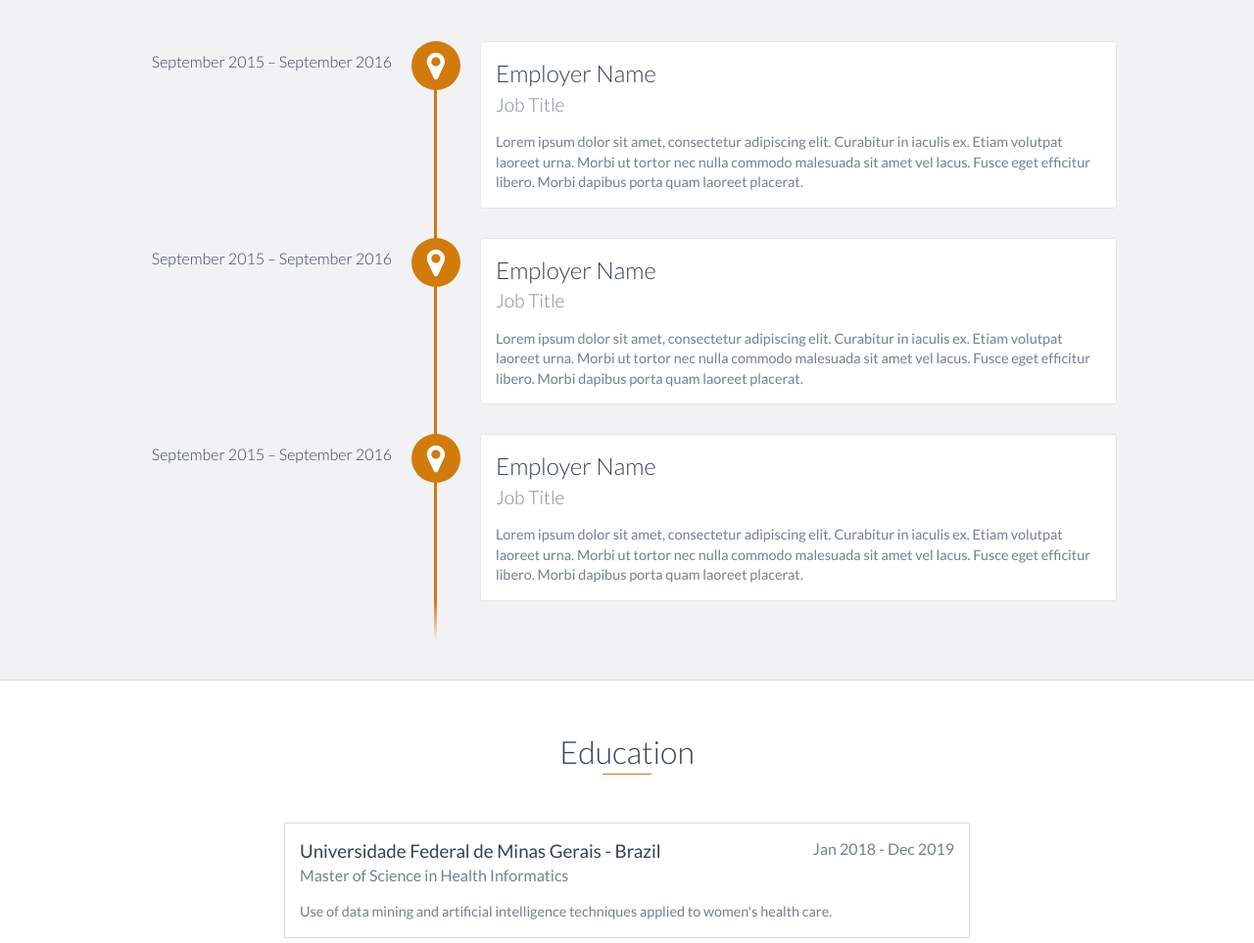
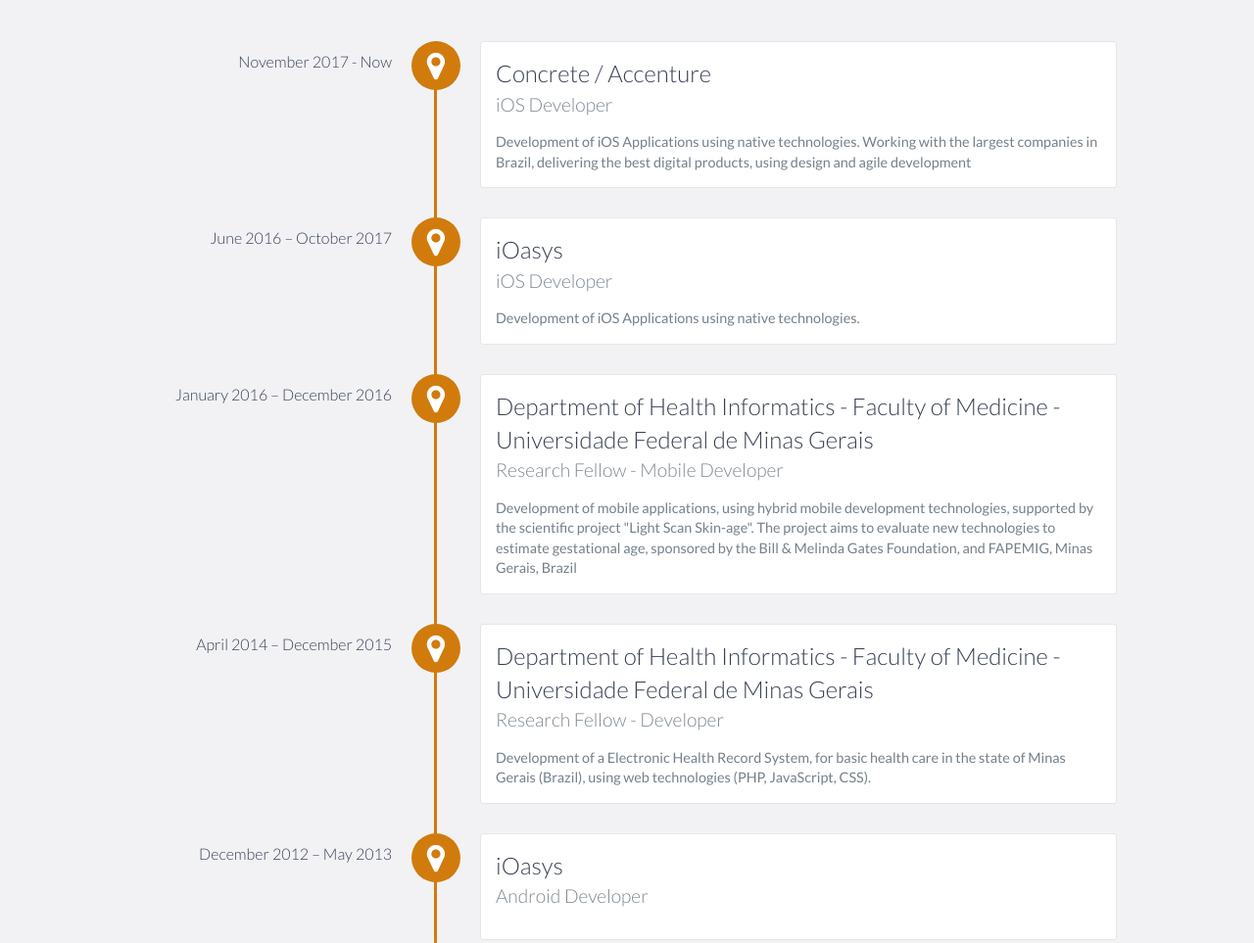
Before and after one commit to marcelorsjr/marcelorsjr.github.io, a website: page index.html in a window 1280 px wide. Shown: the part 1140-2103 px from the top of the page at 98% size. Drawn offline with nearby package versions, Linux system fonts and the light colour scheme.

Commit message:
Add experience

```diff
--- a/index.html
+++ b/index.html
@@ -86,28 +86,41 @@
     <div id="experience" class="background-alt">
         <h2 class="heading">Experience</h2>
         <div id="experience-timeline">
-            <div data-date="September 2015 – September 2016">
-                <h3>Employer Name</h3>
-                <h4>Job Title</h4>
+            <div data-date="November 2017 - Now">
+                <h3>Concrete / Accenture</h3>
+                <h4>iOS Developer</h4>
                 <p>
-                    Lorem ipsum dolor sit amet, consectetur adipiscing elit. Curabitur in iaculis ex. Etiam volutpat laoreet urna. Morbi ut tortor nec nulla commodo malesuada sit amet vel lacus. Fusce eget efficitur libero. Morbi dapibus porta quam laoreet placerat.
+                  Development of iOS Applications using native technologies. Working with the largest companies in Brazil, delivering the best digital products, using design and agile development
                 </p>
             </div>
 
-            <div data-date="September 2015 – September 2016">
-                <h3>Employer Name</h3>
-                <h4>Job Title</h4>
+            <div data-date="June 2016 – October 2017">
+                <h3>iOasys</h3>
+                <h4>iOS Developer</h4>
                 <p>
-                    Lorem ipsum dolor sit amet, consectetur adipiscing elit. Curabitur in iaculis ex. Etiam volutpat laoreet urna. Morbi ut tortor nec nulla commodo malesuada sit amet vel lacus. Fusce eget efficitur libero. Morbi dapibus porta quam laoreet placerat.
+                  Development of iOS Applications using native technologies.
                 </p>
             </div>
 
-            <div data-date="September 2015 – September 2016">
-                <h3>Employer Name</h3>
-                <h4>Job Title</h4>
+            <div data-date="January 2016 – December 2016">
+                <h3>Department of Health Informatics - Faculty of Medicine - Universidade Federal de Minas Gerais</h3>
+                <h4>Research Fellow - Mobile Developer</h4>
                 <p>
-                    Lorem ipsum dolor sit amet, consectetur adipiscing elit. Curabitur in iaculis ex. Etiam volutpat laoreet urna. Morbi ut tortor nec nulla commodo malesuada sit amet vel lacus. Fusce eget efficitur libero. Morbi dapibus porta quam laoreet placerat.
+                    Development of mobile applications, using hybrid mobile development technologies, supported by the scientific project "Light Scan Skin-age". The project aims to evaluate new technologies to estimate gestational age, sponsored by the Bill & Melinda Gates Foundation, and FAPEMIG, Minas Gerais, Brazil
                 </p>
+            </div>
+
+            <div data-date="April 2014 – December 2015">
+                <h3>Department of Health Informatics - Faculty of Medicine - Universidade Federal de Minas Gerais</h3>
+                <h4>Research Fellow - Developer</h4>
+                <p>
+                  Development of a Electronic Health Record System, for basic health care in the state of Minas Gerais (Brazil), using web technologies (PHP, JavaScript, CSS).
+                </p>
+            </div>
+
+            <div data-date="December 2012 – May 2013">
+                <h3>iOasys</h3>
+                <h4>Android Developer</h4>
             </div>
         </div>
     </div>
@@ -229,7 +242,7 @@
                             <a href="https://github.com/marcelorsjr" target="_blank"><i class="fa fa-github" aria-hidden="true"></i></a>
                         </li>
                         <li>
-                            <a href="https://www.facebook.com/marrsantosjunior" target="_blank"><i class="fa fa-facebook" aria-hidden="true"></i></a>
+                            <a href="https://www.facebook.com/marrsantosjr" target="_blank"><i class="fa fa-facebook" aria-hidden="true"></i></a>
                         </li>
                         <li>
                             <a href="https://twitter.com/marcelorsjr" target="_blank"><i class="fa fa-twitter" aria-hidden="true"></i></a>
```
